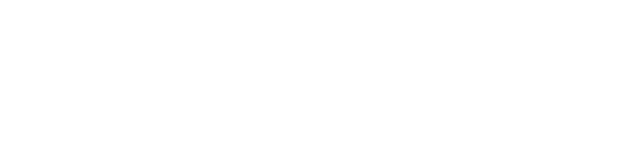
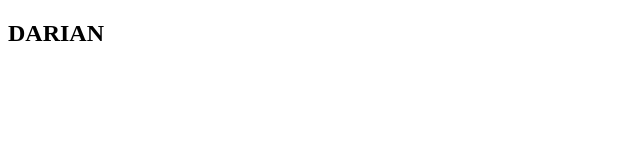
Before and after one commit to naimeramirez/ramirez-portfolio, a website: page index.html in a window 1280 px wide. Shown: the whole page, without its empty margins (0-640 px from the left). Drawn offline with Linux system fonts and the light colour scheme.

Commit message:
portfolio

```diff
--- a/index.html
+++ b/index.html
@@ -5,6 +5,12 @@
     <title>Darian Ramirez</title>
 </head>
 <body>
+<div>
+    <nav>
+        <h1>DARIAN</h1>
+
+    </nav>
+</div>
 
 </body>
 </html>
```
